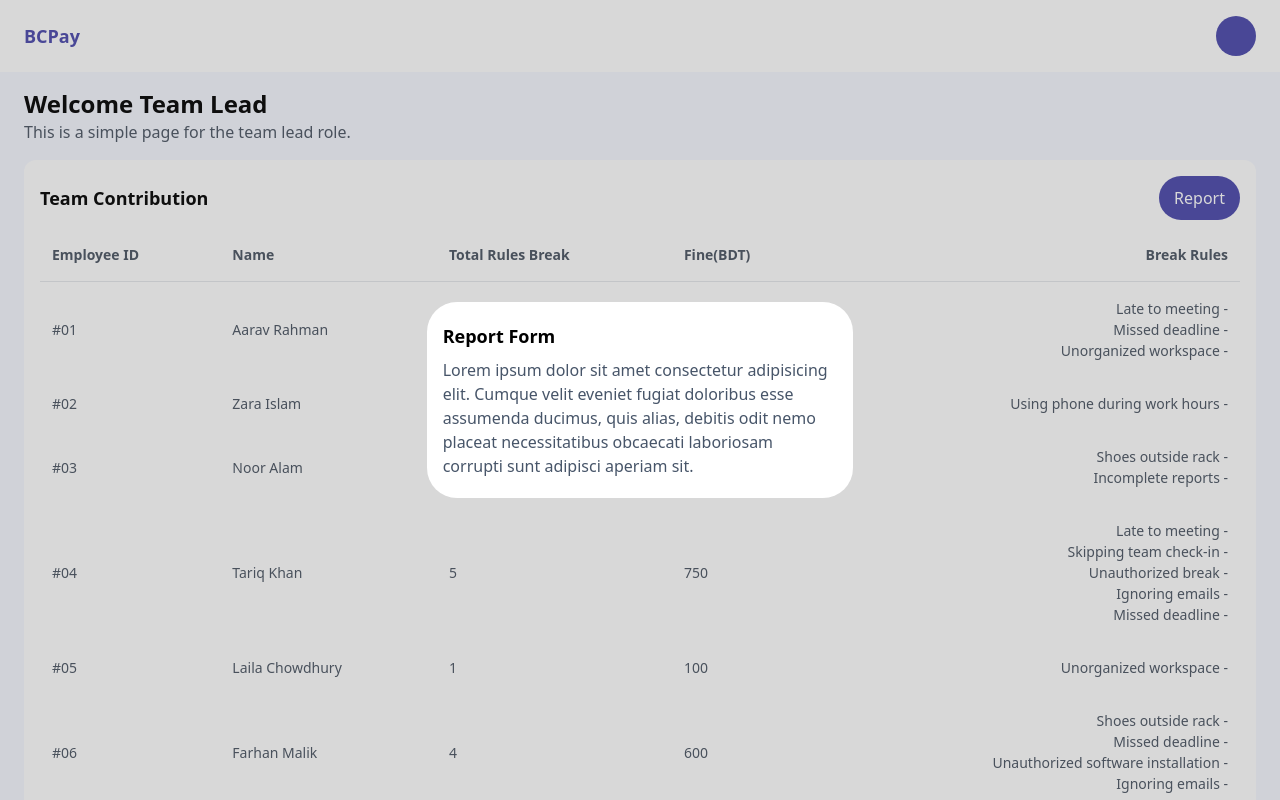
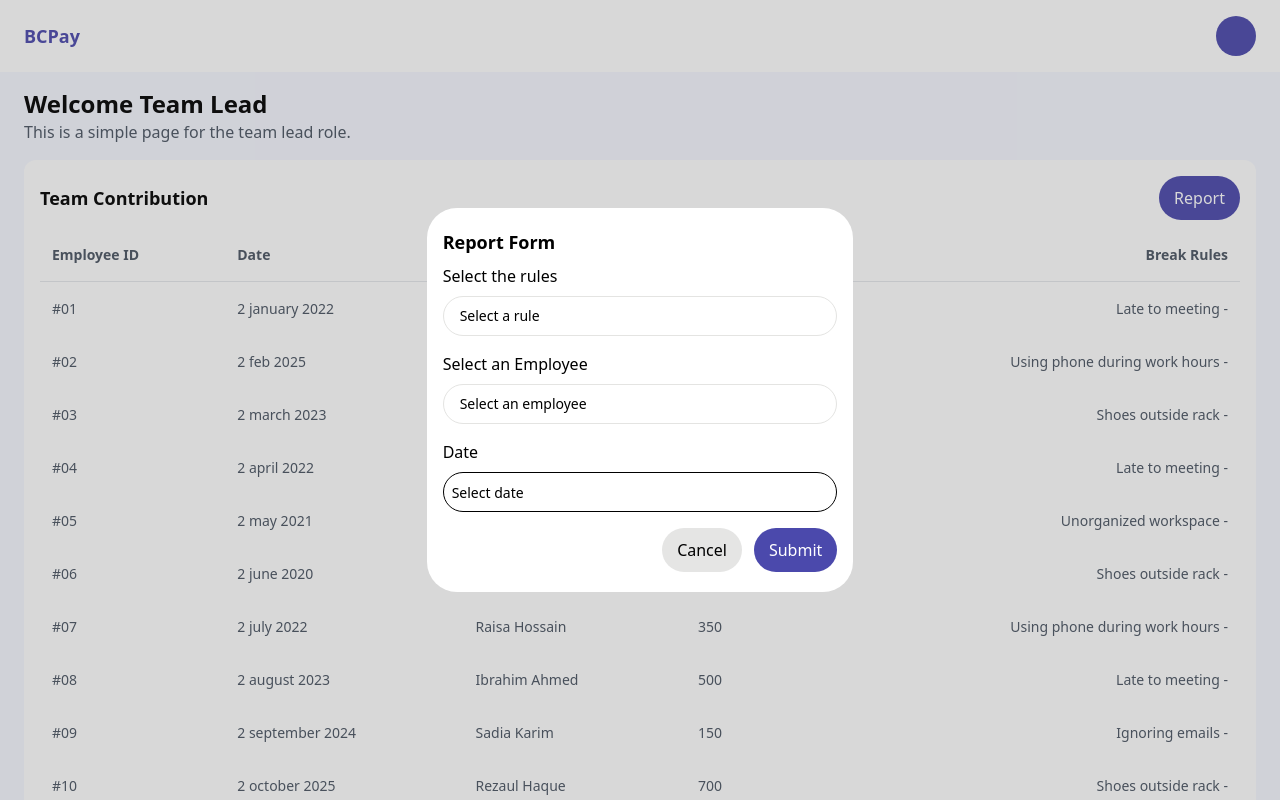
Before and after one commit to SajiburMunna/bc-pay, a Next.js app: page /team-lead in a window 1280 px wide. Both pictures are taken after a click on the button "Report". Shown: the top 800 px of the page. Built offline with nearby package versions, Linux system fonts and the light colour scheme.

Commit message:
feat(team-lead): crete report form

```diff
--- a/src/components/Button.tsx
+++ b/src/components/Button.tsx
@@ -9,11 +9,13 @@ const buttonVariants = cva(
   "rounded-[30px] font-semibold transition-all duration-200 ease-in-out py-[8.5px] px-[15px] h-11 flex gap-3 items-center justify-center select-none",
   {
     variants: {
-      type: {
+      variant: {
         primary:
           "bg-primary text-white text-sm font-medium leading-[21px] dark:hover:bg-primary-dark active:scale-95",
         secondary:
           "dark:bg-[#3B3B3B] bg-[#E5E5E4] dark:hover:bg-[#2E2E2E] hover:bg-[#D1D1D0] dark:text-white text-black text-sm font-medium leading-[21px] active:scale-95",
+        danger:
+          "bg-red-500 text-white text-sm font-medium leading-[21px] hover:bg-red-600 active:scale-95",
       },
       size: {
         small: "text-sm",
@@ -22,36 +24,36 @@ const buttonVariants = cva(
       },
     },
     defaultVariants: {
-      type: "primary",
+      variant: "primary",
       size: "medium",
     },
   }
 );
 interface ButtonProps extends VariantProps<typeof buttonVariants> {
   className?: string;
-  actionType?: "submit" | "reset" | "button";
+  type?: "submit" | "reset" | "button";
   loading?: boolean;
   disabled?: boolean;
   onClick?: () => void;
 }
 
 const Button = ({
-  type,
+  variant,
   size,
   children,
   onClick,
   className,
-  actionType = "button",
+  type = "button",
   loading = false,
   disabled = false,
 }: PropsWithChildren<ButtonProps>) => {
   return (
     <button
       onClick={onClick}
-      className={cn(buttonVariants({ type, size }), className, {
+      className={cn(buttonVariants({ variant, size }), className, {
         "cursor-default opacity-50": loading || disabled,
       })}
-      type={actionType}
+      type={type}
       disabled={loading || disabled}
     >
       <div className="flex items-center">
--- /dev/null
+++ b/src/components/DatePicker.tsx
@@ -0,0 +1,167 @@
+import React, { useState, useEffect, useRef } from "react";
+import { cva } from "class-variance-authority";
+
+import { cn } from "@/utilits";
+
+type DatePickerProps = {
+  selectedDate: Date | null;
+  onChange: (date: Date | null) => void;
+};
+
+const dayNames = ["Su", "Mo", "Tu", "We", "Th", "Fr", "Sa"];
+
+const DatePicker: React.FC<DatePickerProps> = ({ selectedDate, onChange }) => {
+  const today = new Date();
+  const [isOpen, setIsOpen] = useState(false);
+  const [currentDate, setCurrentDate] = useState(selectedDate);
+  const [year, setYear] = useState(today.getFullYear());
+  const [month, setMonth] = useState(today.getMonth());
+  const datePickerRef = useRef<HTMLDivElement>(null);
+
+  useEffect(() => {
+    const handleClickOutside = (event: MouseEvent) => {
+      if (
+        datePickerRef.current &&
+        !datePickerRef.current.contains(event.target as Node)
+      ) {
+        setIsOpen(false);
+      }
+    };
+    document.addEventListener("mousedown", handleClickOutside);
+    return () => document.removeEventListener("mousedown", handleClickOutside);
+  }, []);
+
+  const daysInMonth = (month: number, year: number) =>
+    new Date(year, month + 1, 0).getDate();
+  const firstDayOfMonth = (month: number, year: number) =>
+    new Date(year, month, 1).getDay();
+
+  const handleDateClick = (date: Date) => {
+    setCurrentDate(date);
+    onChange(date);
+    setIsOpen(false);
+  };
+
+  const displayDates = () => {
+    const totalDays = daysInMonth(month, year);
+    const firstDay = firstDayOfMonth(month, year);
+    const dates = [];
+
+    for (let i = 0; i < firstDay; i++) dates.push(null);
+    for (let i = 1; i <= totalDays; i++) {
+      const currentDate = new Date(year, month, i);
+      dates.push({
+        date: currentDate,
+        isToday: currentDate.toDateString() === today.toDateString(),
+      });
+    }
+
+    return dates;
+  };
+
+  const dateButtonClasses = cva(
+    "cursor-pointer aspect-square flex items-center justify-center rounded-lg text-sm",
+    {
+      variants: {
+        isToday: {
+          true: "bg-gray-200",
+          false: "",
+        },
+        selected: {
+          true: "bg-primary text-white",
+          false: "",
+        },
+      },
+    }
+  );
+
+  return (
+    <div ref={datePickerRef} className="relative">
+      <input
+        type="text"
+        readOnly
+        value={currentDate ? currentDate.toLocaleDateString() : "Select date"}
+        onClick={() => setIsOpen((prev) => !prev)}
+        className="border border-black p-2 rounded-[30px] cursor-pointer text-left w-full outline-none text-sm  h-10 select-none text-black"
+      />
+      {isOpen && (
+        <div className="absolute mt-2 z-10 bg-white rounded-2xl shadow-lg w-[280px] border">
+          <div className="flex items-center justify-between p-4">
+            <button
+              onClick={() => {
+                if (month === 0) {
+                  setMonth(11);
+                  setYear((prevYear) => prevYear - 1);
+                } else {
+                  setMonth((prevMonth) => prevMonth - 1);
+                }
+              }}
+              className="p-2"
+            >
+              Prv
+            </button>
+
+            <div className="flex items-center gap-1">
+              <span>
+                {new Intl.DateTimeFormat("en-US", { month: "long" }).format(
+                  new Date(year, month)
+                )}
+              </span>
+              <span>{year}</span>
+            </div>
+
+            <button
+              onClick={() => {
+                if (month === 11) {
+                  setMonth(0);
+                  setYear((prevYear) => prevYear + 1);
+                } else {
+                  setMonth((prevMonth) => prevMonth + 1);
+                }
+              }}
+              className="p-2"
+            >
+              Next
+            </button>
+          </div>
+
+          <div className="grid grid-cols-7 px-4">
+            {dayNames.map((day, index) => (
+              <div
+                key={index}
+                className="text-center font-medium text-sm flex justify-center items-center aspect-square"
+              >
+                {day}
+              </div>
+            ))}
+          </div>
+
+          <div className="grid grid-cols-7 px-4 pb-4">
+            {displayDates().map((dateObj, index) =>
+              dateObj ? (
+                <button
+                  key={index}
+                  className={cn(
+                    dateButtonClasses({
+                      isToday: dateObj.isToday,
+                      selected:
+                        currentDate &&
+                        dateObj.date.getTime() === currentDate.getTime(),
+                    })
+                  )}
+                  onClick={() => handleDateClick(dateObj.date)}
+                >
+                  {dateObj.date.getDate()}
+                </button>
+              ) : (
+                <div key={index} className="empty-date"></div>
+              )
+            )}
+          </div>
+        </div>
+      )}
+    </div>
+  );
+};
+
+export default DatePicker;
--- a/src/components/DropdownMenu.tsx
+++ b/src/components/DropdownMenu.tsx
@@ -121,7 +121,7 @@ const DropdownMenu = <T,>({
         {buttonText && (
           <button
             className={cn(
-              "w-full flex items-center justify-between border border-[#E4E4E2] dark:border-[#313131] bg-white px-4 py-[10px] h-[36px] rounded-[30px] dark:text-white text-black",
+              "w-full flex items-center justify-between border border-[#E4E4E2] dark:border-[#313131] bg-white px-4 py-[10px] h-[40px] rounded-[30px]   text-black",
               buttonClassName
             )}
           >
@@ -149,7 +149,7 @@ const DropdownMenu = <T,>({
             <li
               key={String(option.value)}
               role="menuitem"
-              className="cursor-pointer dark:text-white text-black flex gap-2 text-sm items-center rounded-[30px] px-[15px] py-[7px] transition-all hover:bg-primary hover:text-white focus:bg-primary-50 w-full "
+              className="cursor-pointer text-black flex gap-2 text-sm items-center rounded-[30px] px-[15px] py-[7px] transition-all w-full hover:text-primary"
               onClick={() => handleOptionClick(option)}
             >
               {option.leading && <>{option.leading}</>}
--- a/src/data/team-contribution-data.ts
+++ b/src/data/team-contribution-data.ts
@@ -4,13 +4,15 @@ export const TeamContributionData = [
     name: "Aarav Rahman",
     fine: "450",
     rules_break: "3",
-    rules: ["Late to meeting", "Missed deadline", "Unorganized workspace"],
+    date: " 2 january 2022",
+    rules: ["Late to meeting"],
   },
   {
     employee_id: "#02",
     name: "Zara Islam",
     fine: "200",
     rules_break: "1",
+    date: " 2 feb 2025",
     rules: ["Using phone during work hours"],
   },
   {
@@ -18,26 +20,23 @@ export const TeamContributionData = [
     name: "Noor Alam",
     fine: "300",
     rules_break: "2",
-    rules: ["Shoes outside rack", "Incomplete reports"],
+    date: " 2 march 2023",
+    rules: ["Shoes outside rack"],
   },
   {
     employee_id: "#04",
     name: "Tariq Khan",
     fine: "750",
     rules_break: "5",
-    rules: [
-      "Late to meeting",
-      "Skipping team check-in",
-      "Unauthorized break",
-      "Ignoring emails",
-      "Missed deadline",
-    ],
+    date: " 2 april 2022",
+    rules: ["Late to meeting"],
   },
   {
     employee_id: "#05",
     name: "Laila Chowdhury",
     fine: "100",
     rules_break: "1",
+    date: " 2 may 2021",
     rules: ["Unorganized workspace"],
   },
   {
@@ -45,35 +44,30 @@ export const TeamContributionData = [
     name: "Farhan Malik",
     fine: "600",
     rules_break: "4",
-    rules: [
-      "Shoes outside rack",
-      "Missed deadline",
-      "Unauthorized software installation",
-      "Ignoring emails",
-    ],
+    date: " 2 june 2020",
+    rules: ["Shoes outside rack"],
   },
   {
     employee_id: "#07",
     name: "Raisa Hossain",
     fine: "350",
     rules_break: "2",
-    rules: ["Using phone during work hours", "Skipping team check-in"],
+    date: " 2 july 2022",
+    rules: ["Using phone during work hours"],
   },
   {
     employee_id: "#08",
     name: "Ibrahim Ahmed",
     fine: "500",
     rules_break: "3",
-    rules: [
-      "Late to meeting",
-      "Incomplete reports",
-      "Personal tasks during work",
-    ],
+    date: " 2 august 2023",
+    rules: ["Late to meeting"],
   },
   {
     employee_id: "#09",
     name: "Sadia Karim",
     fine: "150",
+    date: " 2 september 2024",
     rules_break: "1",
     rules: ["Ignoring emails"],
   },
@@ -82,11 +76,7 @@ export const TeamContributionData = [
     name: "Rezaul Haque",
     fine: "700",
     rules_break: "4",
-    rules: [
-      "Shoes outside rack",
-      "Skipping team check-in",
-      "Unauthorized break",
-      "Unorganized workspace",
-    ],
+    date: " 2 october 2025",
+    rules: ["Shoes outside rack"],
   },
 ];
--- a/src/features/Login/LoginForm.tsx
+++ b/src/features/Login/LoginForm.tsx
@@ -45,7 +45,7 @@ export default function LoginForm() {
           name="password"
           onChange={handleChange}
         />
-        <Button className="w-full" actionType="submit">
+        <Button className="w-full" type="submit">
           Log In
         </Button>
       </form>
--- /dev/null
+++ b/src/features/TeamLead/ReportForm.tsx
@@ -0,0 +1,116 @@
+import Button from "@/components/Button";
+import DatePicker from "@/components/DatePicker";
+import DropdownMenu from "@/components/DropdownMenu";
+import Modal from "@/components/Modal";
+import React, { useState } from "react";
+
+const options = [
+  { value: "0", label: "Select a rule" },
+  { value: "1", label: "Fashionably late to meetings - 200 BDT" },
+  { value: "2", label: "Shoes outside the rack - 50 BDT" },
+  { value: "3", label: "Leaving lights on - 100 BDT" },
+  { value: "4", label: "Not cleaning the coffee machine - 150 BDT" },
+  { value: "5", label: "Using office supplies for personal use - 75 BDT" },
+  { value: "6", label: "Not logging out of the system - 120 BDT" },
+  { value: "7", label: "Eating at the workstation - 80 BDT" },
+];
+
+const employees = [
+  {
+    value: "0",
+    label: "Select an employee",
+  },
+  {
+    value: "EMP001",
+    label: "John Doe",
+  },
+  {
+    value: "EMP002",
+    label: "Jane xDoe",
+  },
+  {
+    value: "EMP003",
+    label: "John Smith",
+  },
+  {
+    value: "EMP004",
+    label: "Jane YSmith",
+  },
+  {
+    value: "EMP005",
+    label: "John DDoe",
+  },
+];
+
+type Option = {
+  value: string;
+  label: string;
+};
+
+interface ReportFormProps {
+  isOpenReportForm: boolean;
+  handleReportForm: () => void;
+}
+
+function ReportForm({ isOpenReportForm, handleReportForm }: ReportFormProps) {
+  const [selectedRuleOption, setSelectedRuleOption] = useState(options[0]);
+  const [selectedEmployeeOption, setSelectedEmployeeOption] = useState(
+    employees[0]
+  );
+  const [selectedDate, setSelectedDate] = useState<Date | null>(null);
+
+  const handleRuleOptionChange = (value: Option) => {
+    setSelectedRuleOption(value);
+  };
+
+  const handleEmployeeOptionChange = (value: Option) => {
+    setSelectedEmployeeOption(value);
+  };
+  return (
+    <div>
+      <Modal isOpen={isOpenReportForm} onClose={handleReportForm}>
+        <Modal.Header>
+          <h2>Report Form</h2>
+        </Modal.Header>
+        <Modal.Body>
+          <form>
+            <div className="space-y-4">
+              <div>
+                <p className="mb-2 text-black">Select the rules</p>
+                <DropdownMenu
+                  options={options}
+                  onChange={handleRuleOptionChange}
+                  buttonText={selectedRuleOption.label}
+                />
+              </div>
+              <div>
+                <p className="mb-2 text-black">Select an Employee</p>
+                <DropdownMenu
+                  options={employees}
+                  onChange={handleEmployeeOptionChange}
+                  buttonText={selectedEmployeeOption.label}
+                />
+              </div>
+              <div>
+                <p className="mb-2 text-black">Date</p>
+
+                <DatePicker
+                  selectedDate={selectedDate}
+                  onChange={setSelectedDate}
+                />
+              </div>
+              <div className="flex items-center justify-end gap-3">
+                <Button onClick={handleReportForm} variant="secondary">
+                  Cancel
+                </Button>
+                <Button onClick={handleReportForm}>Submit</Button>
+              </div>
+            </div>
+          </form>
+        </Modal.Body>
+      </Modal>
+    </div>
+  );
+}
+
+export default ReportForm;
--- a/src/features/TeamLead/TeamContribution.tsx
+++ b/src/features/TeamLead/TeamContribution.tsx
@@ -4,8 +4,8 @@ import { useState } from "react";
 import Button from "@/components/Button";
 import { Card } from "@/components/Card";
 import Table from "@/components/Table";
-import Modal from "@/components/Modal";
 import { TeamContributionData } from "@/data/team-contribution-data";
+import ReportForm from "./ReportForm";
 
 function TeamContribution() {
   const [isOpenReportForm, setIsOpenReportForm] = useState(false);
@@ -28,6 +28,7 @@ function TeamContribution() {
       }}
     />
   ));
+
   return (
     <div>
       <div className="mb-4">
@@ -46,10 +47,8 @@ function TeamContribution() {
             <Table>
               <Table.Header>
                 <Table.Column className="font-bold">Employee ID</Table.Column>
+                <Table.Column className="font-bold">Date</Table.Column>
                 <Table.Column className="font-bold">Name</Table.Column>
-                <Table.Column className="font-bold">
-                  Total Rules Break
-                </Table.Column>
                 <Table.Column className="font-bold">Fine(BDT)</Table.Column>
                 <Table.Column className="font-bold" align="end">
                   Break Rules
@@ -59,8 +58,8 @@ function TeamContribution() {
               {TeamContributionData.map((item, index) => (
                 <Table.Row key={index}>
                   <Table.Column>{item.employee_id}</Table.Column>
+                  <Table.Column>{item.date}</Table.Column>
                   <Table.Column>{item.name}</Table.Column>
-                  <Table.Column>{item.rules_break}</Table.Column>
                   <Table.Column>{item.fine}</Table.Column>
                   <Table.Column align="end">
                     {item.rules.map((r, index) => {
@@ -74,17 +73,10 @@ function TeamContribution() {
           <div className="block md:hidden">{BlockTableData}</div>
         </Card.Body>
       </Card.Root>
-      <Modal isOpen={isOpenReportForm} onClose={handleReportForm}>
-        <Modal.Header>
-          <h2>Report Form</h2>
-        </Modal.Header>
-        <Modal.Body>
-          Lorem ipsum dolor sit amet consectetur adipisicing elit. Cumque velit
-          eveniet fugiat doloribus esse assumenda ducimus, quis alias, debitis
-          odit nemo placeat necessitatibus obcaecati laboriosam corrupti sunt
-          adipisci aperiam sit.
-        </Modal.Body>
-      </Modal>
+      <ReportForm
+        isOpenReportForm={isOpenReportForm}
+        handleReportForm={handleReportForm}
+      />
     </div>
   );
 }
```
